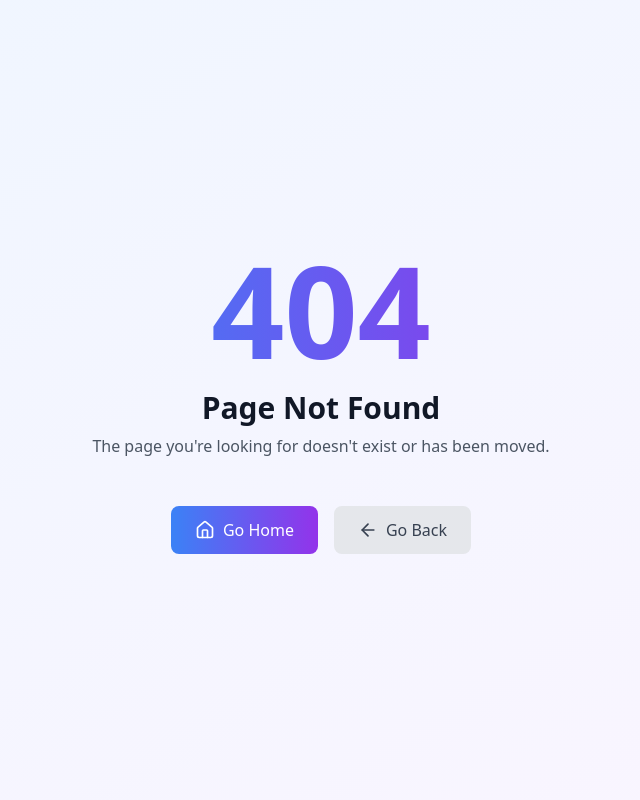
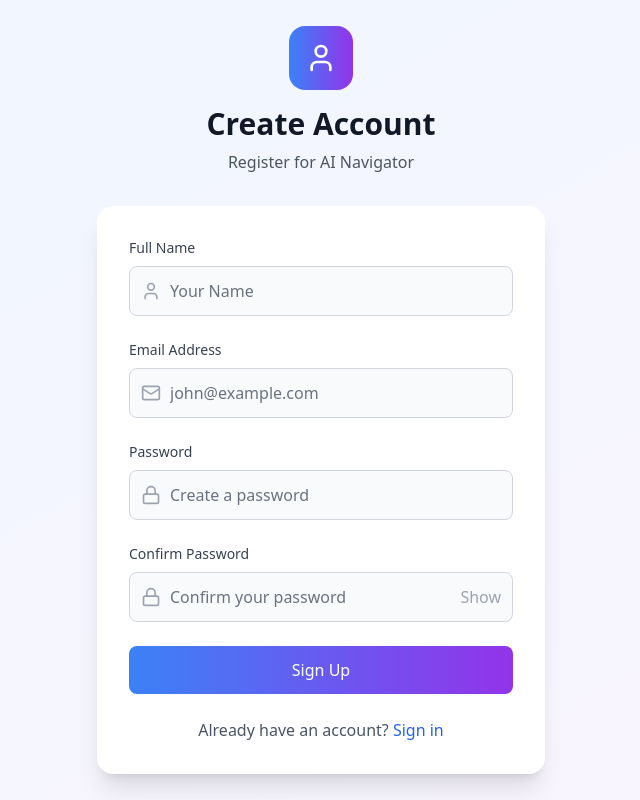
Before and after one commit to pranaviii04/AI-Prompt-Navigator, a React (Vite) app in the folder Ai-Prompt-Navigator/: page /register in a window 1280 px wide. Before the commit this address had no page. Shown: the whole page, without its empty margins (319-959 px from the left). Built offline with nearby package versions, Linux system fonts and the light colour scheme.

Commit message:
create the register page, fixed the routings

```diff
--- a/Ai-Prompt-Navigator/src/App.jsx
+++ b/Ai-Prompt-Navigator/src/App.jsx
@@ -1,9 +1,10 @@
 import { RouterProvider } from 'react-router-dom';
 import React from 'react';
-import { AuthProvider } from './contexts/AuthContext';
-import { ThemeProvider } from './contexts/ThemeContext';
 import router from './routes-simple.jsx';
 import './index.css';
+
+import { ThemeProvider } from './contexts/ThemeContext'; // ✅ your existing theme
+import { AuthProvider } from './contexts/AuthContext';   // ✅ auth provider for context
 
 function App() {
   return (
--- a/Ai-Prompt-Navigator/src/pages/LoginPage.jsx
+++ b/Ai-Prompt-Navigator/src/pages/LoginPage.jsx
@@ -1,16 +1,16 @@
-import { useState } from 'react';
-import { Link, useNavigate } from 'react-router-dom';
-import { Eye, EyeOff, Mail, Lock, User } from 'lucide-react';
-import { useAuth } from '../contexts/AuthContext';
+import { useState } from "react";
+import { Link, useNavigate } from "react-router-dom";
+import { Eye, EyeOff, Mail, Lock, User } from "lucide-react";
+import { useAuth } from "../contexts/AuthContext";
 
 const LoginPage = () => {
   const [formData, setFormData] = useState({
-    email: '',
-    password: ''
+    email: "",
+    password: "",
   });
   const [showPassword, setShowPassword] = useState(false);
   const [isLoading, setIsLoading] = useState(false);
-  const [error, setError] = useState('');
+  const [error, setError] = useState("");
 
   const { login } = useAuth();
   const navigate = useNavigate();
@@ -18,25 +18,25 @@ const LoginPage = () => {
   const handleChange = (e) => {
     setFormData({
       ...formData,
-      [e.target.name]: e.target.value
+      [e.target.name]: e.target.value,
     });
-    setError('');
+    setError("");
   };
 
   const handleSubmit = async (e) => {
     e.preventDefault();
     setIsLoading(true);
-    setError('');
+    setError("");
 
     try {
       const result = await login(formData.email, formData.password);
       if (result.success) {
-        navigate('/');
+        navigate("/");
       } else {
-        setError(result.error || 'Login failed');
+        setError(result.error || "Login failed");
       }
     } catch (error) {
-      setError('An unexpected error occurred');
+      setError("An unexpected error occurred");
     } finally {
       setIsLoading(false);
     }
@@ -50,8 +50,12 @@ const LoginPage = () => {
           <div className="w-16 h-16 bg-gradient-to-r from-blue-500 to-purple-600 rounded-2xl flex items-center justify-center mx-auto mb-4">
             <User className="w-8 h-8 text-white" />
           </div>
-          <h1 className="text-3xl font-bold text-gray-900 dark:text-white">Welcome Back</h1>
-          <p className="text-gray-600 dark:text-gray-400 mt-2">Sign in to your AI Navigator account</p>
+          <h1 className="text-3xl font-bold text-gray-900 dark:text-white">
+            Welcome Back
+          </h1>
+          <p className="text-gray-600 dark:text-gray-400 mt-2">
+            Sign in to your AI Navigator account
+          </p>
         </div>
 
         {/* Login Form */}
@@ -59,7 +63,9 @@ const LoginPage = () => {
           <form onSubmit={handleSubmit} className="space-y-6">
             {error && (
               <div className="bg-red-50 dark:bg-red-900/20 border border-red-200 dark:border-red-700 rounded-lg p-4">
-                <p className="text-red-700 dark:text-red-400 text-sm">{error}</p>
+                <p className="text-red-700 dark:text-red-400 text-sm">
+                  {error}
+                </p>
               </div>
             )}
 
@@ -90,10 +96,11 @@ const LoginPage = () => {
               <div className="relative">
                 <Lock className="absolute left-3 top-1/2 transform -translate-y-1/2 text-gray-400 w-5 h-5" />
                 <input
-                  type={showPassword ? 'text' : 'password'}
+                  type={showPassword ? "text" : "password"}
                   name="password"
                   value={formData.password}
                   onChange={handleChange}
+                  minLength={6}
                   required
                   className="w-full pl-10 pr-12 py-3 border border-gray-300 dark:border-gray-600 rounded-lg bg-gray-50 dark:bg-gray-700 text-gray-900 dark:text-white placeholder-gray-500 dark:placeholder-gray-400 focus:outline-none focus:ring-2 focus:ring-blue-500 focus:border-transparent transition-all duration-200"
                   placeholder="Enter your password"
@@ -103,7 +110,11 @@ const LoginPage = () => {
                   onClick={() => setShowPassword(!showPassword)}
                   className="absolute right-3 top-1/2 transform -translate-y-1/2 text-gray-400 hover:text-gray-600 dark:hover:text-gray-300"
                 >
-                  {showPassword ? <EyeOff className="w-5 h-5" /> : <Eye className="w-5 h-5" />}
+                  {showPassword ? (
+                    <EyeOff className="w-5 h-5" />
+                  ) : (
+                    <Eye className="w-5 h-5" />
+                  )}
                 </button>
               </div>
             </div>
@@ -115,7 +126,9 @@ const LoginPage = () => {
                   type="checkbox"
                   className="w-4 h-4 text-blue-600 bg-gray-100 border-gray-300 rounded focus:ring-blue-500 dark:focus:ring-blue-600 dark:ring-offset-gray-800 focus:ring-2 dark:bg-gray-700 dark:border-gray-600"
                 />
-                <span className="ml-2 text-sm text-gray-600 dark:text-gray-400">Remember me</span>
+                <span className="ml-2 text-sm text-gray-600 dark:text-gray-400">
+                  Remember me
+                </span>
               </label>
               <Link
                 to="/forgot-password"
@@ -131,14 +144,14 @@ const LoginPage = () => {
               disabled={isLoading}
               className="w-full bg-gradient-to-r from-blue-500 to-purple-600 text-white py-3 px-4 rounded-lg font-medium hover:from-blue-600 hover:to-purple-700 focus:outline-none focus:ring-2 focus:ring-blue-500 focus:ring-offset-2 disabled:opacity-50 disabled:cursor-not-allowed transition-all duration-200 transform hover:scale-[1.02]"
             >
-              {isLoading ? 'Signing in...' : 'Sign In'}
+              {isLoading ? "Signing in..." : "Sign In"}
             </button>
           </form>
 
           {/* Sign Up Link */}
           <div className="mt-6 text-center">
             <p className="text-gray-600 dark:text-gray-400">
-              Don't have an account?{' '}
+              Don't have an account?{" "}
               <Link
                 to="/register"
                 className="text-blue-600 hover:text-blue-700 dark:text-blue-400 dark:hover:text-blue-300 font-medium"
@@ -148,13 +161,6 @@ const LoginPage = () => {
             </p>
           </div>
         </div>
-
-        {/* Demo Credentials */}
-        <div className="mt-6 p-4 bg-blue-50 dark:bg-blue-900/20 rounded-lg">
-          <p className="text-center text-sm text-blue-700 dark:text-blue-300">
-            <strong>Demo:</strong> Use any email and password to sign in
-          </p>
-        </div>
       </div>
     </div>
   );
--- a/Ai-Prompt-Navigator/src/pages/RegisterPage.jsx
+++ b/Ai-Prompt-Navigator/src/pages/RegisterPage.jsx
@@ -1,15 +1,185 @@
+import { useState } from "react";
+import { Link, useNavigate } from "react-router-dom";
+import { Mail, Lock, User } from "lucide-react";
+import { useAuth } from "../contexts/AuthContext";
+
 const RegisterPage = () => {
+  const [formData, setFormData] = useState({
+    email: "",
+    password: "",
+    confirmPassword: "",
+    name: ""
+  });
+  const [showPassword, setShowPassword] = useState(false);
+  const [isLoading, setIsLoading] = useState(false);
+  const [error, setError] = useState("");
+  const [success, setSuccess] = useState("");
+
+  const { login } = useAuth(); // Simulate registration by logging in
+  const navigate = useNavigate();
+
+  const handleChange = (e) => {
+    setFormData({
+      ...formData,
+      [e.target.name]: e.target.value,
+    });
+    setError("");
+    setSuccess("");
+  };
+
+  const handleSubmit = async (e) => {
+    e.preventDefault();
+    setIsLoading(true);
+    setError("");
+    setSuccess("");
+
+    if (!formData.email || !formData.password || !formData.confirmPassword || !formData.name) {
+      setError("All fields are required.");
+      setIsLoading(false);
+      return;
+    }
+    if (formData.password !== formData.confirmPassword) {
+      setError("Passwords do not match.");
+      setIsLoading(false);
+      return;
+    }
+    // Simulate registration
+    try {
+      const result = await login(formData.email, formData.password);
+      if (result.success) {
+        setSuccess("Registration successful! Redirecting...");
+        setTimeout(() => navigate("/"), 1200);
+      } else {
+        setError(result.error || "Registration failed");
+      }
+    } catch (error) {
+      setError("An unexpected error occurred");
+    } finally {
+      setIsLoading(false);
+    }
+  };
+
   return (
     <div className="min-h-screen bg-gradient-to-br from-blue-50 to-purple-50 dark:from-gray-900 dark:to-gray-800 flex items-center justify-center px-4">
       <div className="max-w-md w-full">
+        {/* Logo */}
         <div className="text-center mb-8">
-          <h1 className="text-3xl font-bold text-gray-900 dark:text-white">Create Account</h1>
-          <p className="text-gray-600 dark:text-gray-400 mt-2">Join AI Prompt Navigator today</p>
+          <div className="w-16 h-16 bg-gradient-to-r from-blue-500 to-purple-600 rounded-2xl flex items-center justify-center mx-auto mb-4">
+            <User className="w-8 h-8 text-white" />
+          </div>
+          <h1 className="text-3xl font-bold text-gray-900 dark:text-white">
+            Create Account
+          </h1>
+          <p className="text-gray-600 dark:text-gray-400 mt-2">
+            Register for AI Navigator
+          </p>
         </div>
+
+        {/* Registration Form */}
         <div className="bg-white dark:bg-gray-800 rounded-2xl shadow-xl p-8">
-          <p className="text-center text-gray-600 dark:text-gray-400">
-            Registration form will be implemented here.
-          </p>
+          <form onSubmit={handleSubmit} className="space-y-6">
+            {error && (
+              <div className="bg-red-50 dark:bg-red-900/20 border border-red-200 dark:border-red-700 rounded-lg p-4">
+                <p className="text-red-700 dark:text-red-400 text-sm">{error}</p>
+              </div>
+            )}
+            {success && (
+              <div className="bg-green-50 dark:bg-green-900/20 border border-green-200 dark:border-green-700 rounded-lg p-4">
+                <p className="text-green-700 dark:text-green-400 text-sm">{success}</p>
+              </div>
+            )}
+            {/* Name Field */}
+            <div>
+              <label className="block text-sm font-medium text-gray-700 dark:text-gray-300 mb-2">Full Name</label>
+              <div className="relative">
+                <User className="absolute left-3 top-1/2 transform -translate-y-1/2 text-gray-400 w-5 h-5" />
+                <input
+                  type="text"
+                  name="name"
+                  value={formData.name}
+                  onChange={handleChange}
+                  required
+                  className="w-full pl-10 pr-4 py-3 border border-gray-300 dark:border-gray-600 rounded-lg bg-gray-50 dark:bg-gray-700 text-gray-900 dark:text-white placeholder-gray-500 dark:placeholder-gray-400 focus:outline-none focus:ring-2 focus:ring-blue-500 focus:border-transparent transition-all duration-200"
+                  placeholder="Your Name"
+                />
+              </div>
+            </div>
+            {/* Email Field */}
+            <div>
+              <label className="block text-sm font-medium text-gray-700 dark:text-gray-300 mb-2">Email Address</label>
+              <div className="relative">
+                <Mail className="absolute left-3 top-1/2 transform -translate-y-1/2 text-gray-400 w-5 h-5" />
+                <input
+                  type="email"
+                  name="email"
+                  value={formData.email}
+                  onChange={handleChange}
+                  required
+                  className="w-full pl-10 pr-4 py-3 border border-gray-300 dark:border-gray-600 rounded-lg bg-gray-50 dark:bg-gray-700 text-gray-900 dark:text-white placeholder-gray-500 dark:placeholder-gray-400 focus:outline-none focus:ring-2 focus:ring-blue-500 focus:border-transparent transition-all duration-200"
+                  placeholder="john@example.com"
+                />
+              </div>
+            </div>
+            {/* Password Field */}
+            <div>
+              <label className="block text-sm font-medium text-gray-700 dark:text-gray-300 mb-2">Password</label>
+              <div className="relative">
+                <Lock className="absolute left-3 top-1/2 transform -translate-y-1/2 text-gray-400 w-5 h-5" />
+                <input
+                  type={showPassword ? "text" : "password"}
+                  name="password"
+                  value={formData.password}
+                  onChange={handleChange}
+                  required
+                  className="w-full pl-10 pr-12 py-3 border border-gray-300 dark:border-gray-600 rounded-lg bg-gray-50 dark:bg-gray-700 text-gray-900 dark:text-white placeholder-gray-500 dark:placeholder-gray-400 focus:outline-none focus:ring-2 focus:ring-blue-500 focus:border-transparent transition-all duration-200"
+                  placeholder="Create a password"
+                />
+              </div>
+            </div>
+            {/* Confirm Password Field */}
+            <div>
+              <label className="block text-sm font-medium text-gray-700 dark:text-gray-300 mb-2">Confirm Password</label>
+              <div className="relative">
+                <Lock className="absolute left-3 top-1/2 transform -translate-y-1/2 text-gray-400 w-5 h-5" />
+                <input
+                  type={showPassword ? "text" : "password"}
+                  name="confirmPassword"
+                  value={formData.confirmPassword}
+                  onChange={handleChange}
+                  required
+                  className="w-full pl-10 pr-12 py-3 border border-gray-300 dark:border-gray-600 rounded-lg bg-gray-50 dark:bg-gray-700 text-gray-900 dark:text-white placeholder-gray-500 dark:placeholder-gray-400 focus:outline-none focus:ring-2 focus:ring-blue-500 focus:border-transparent transition-all duration-200"
+                  placeholder="Confirm your password"
+                />
+                <button
+                  type="button"
+                  onClick={() => setShowPassword(!showPassword)}
+                  className="absolute right-3 top-1/2 transform -translate-y-1/2 text-gray-400 hover:text-gray-600 dark:hover:text-gray-300"
+                >
+                  {showPassword ? "Hide" : "Show"}
+                </button>
+              </div>
+            </div>
+            {/* Submit Button */}
+            <button
+              type="submit"
+              disabled={isLoading}
+              className="w-full bg-gradient-to-r from-blue-500 to-purple-600 text-white py-3 px-4 rounded-lg font-medium hover:from-blue-600 hover:to-purple-700 focus:outline-none focus:ring-2 focus:ring-blue-500 focus:ring-offset-2 disabled:opacity-50 disabled:cursor-not-allowed transition-all duration-200 transform hover:scale-[1.02]"
+            >
+              {isLoading ? "Registering..." : "Sign Up"}
+            </button>
+          </form>
+          {/* Login Link */}
+          <div className="mt-6 text-center">
+            <p className="text-gray-600 dark:text-gray-400">
+              Already have an account?{" "}
+              <Link
+                to="/login"
+                className="text-blue-600 hover:text-blue-700 dark:text-blue-400 dark:hover:text-blue-300 font-medium"
+              >
+                Sign in
+              </Link>
+            </p>
+          </div>
         </div>
       </div>
     </div>
--- a/Ai-Prompt-Navigator/src/routes-simple.jsx
+++ b/Ai-Prompt-Navigator/src/routes-simple.jsx
@@ -7,11 +7,11 @@ import PromptLibraryPage from './pages/PromptLibraryPage';
 import PromptEditorPage from './pages/PromptEditorPage';
 import SettingsPage from './pages/SettingsPage';
 import AnalyticsPage from './pages/AnalyticsPage';
-
+import RegisterPage from './pages/RegisterPage';
 import LoginPage from './pages/LoginPage';
 import NotFoundPage from './pages/NotFoundPage';
 
-// Protected Route Component
+// ✅ Protected Route Component
 const ProtectedRoute = ({ children }) => {
   const { isAuthenticated, isLoading } = useAuth();
 
@@ -26,7 +26,7 @@ const ProtectedRoute = ({ children }) => {
   return isAuthenticated ? children : <Navigate to="/login" replace />;
 };
 
-// Public Route Component (redirect to main demo if already authenticated)
+// ✅ Public Route Component
 const PublicRoute = ({ children }) => {
   const { isAuthenticated, isLoading } = useAuth();
 
@@ -41,9 +41,8 @@ const PublicRoute = ({ children }) => {
   return !isAuthenticated ? children : <Navigate to="/" replace />;
 };
 
-// Create router configuration
+// ✅ Create router configuration — FIXED!
 const router = createBrowserRouter([
-  // Public routes (authentication pages)
   {
     path: '/login',
     element: (
@@ -52,8 +51,14 @@ const router = createBrowserRouter([
       </PublicRoute>
     ),
   },
-
-  // Protected routes (main application)
+  {
+    path: '/register',
+    element: (
+      <PublicRoute>
+        <RegisterPage />
+      </PublicRoute>
+    ),
+  },
   {
     path: '/',
     element: (
@@ -64,11 +69,11 @@ const router = createBrowserRouter([
     children: [
       {
         index: true,
-        element: <MainDemoPage />, // Redirect to original demo page
+        element: <MainDemoPage />,
       },
       {
         path: 'dashboard',
-        element: <DashboardPage />, // Analytics dashboard
+        element: <DashboardPage />,
       },
       {
         path: 'prompts',
@@ -88,8 +93,6 @@ const router = createBrowserRouter([
       },
     ],
   },
-
-  // 404 Route
   {
     path: '*',
     element: <NotFoundPage />,
```
